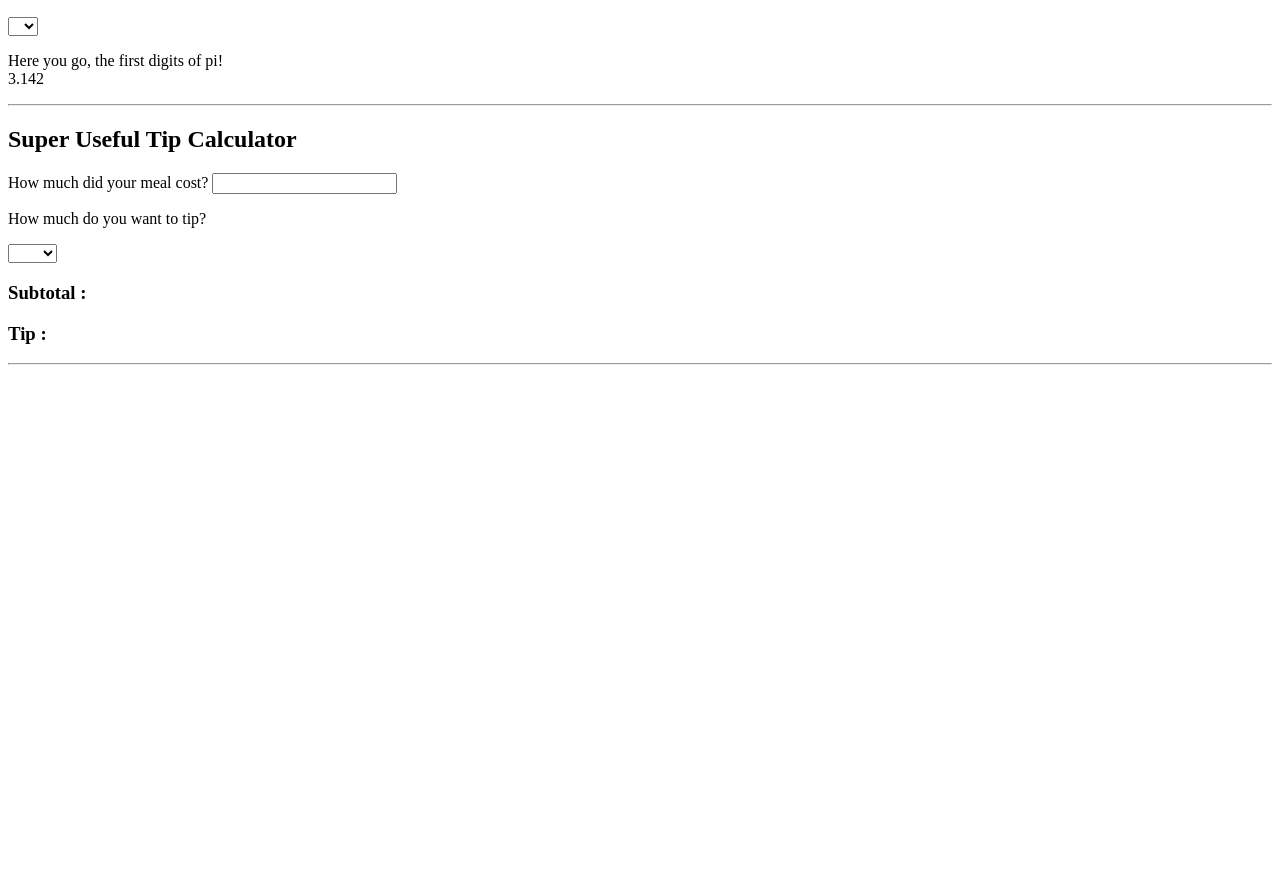
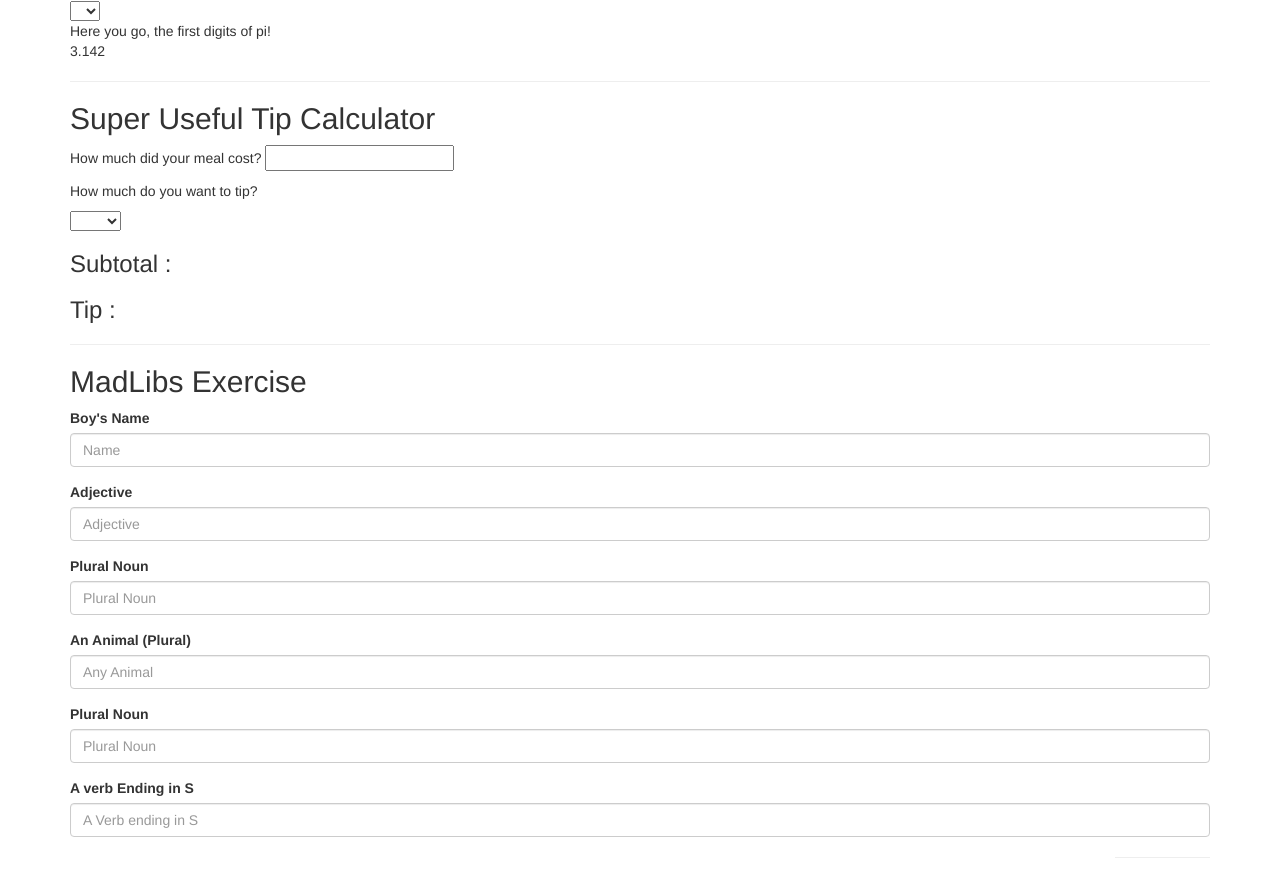
Before and after one commit to Bbouley/angularIntro, a plain HTML site: page index.html in a window 1280 px wide. Shown: the part 653-1526 px from the top of the page. Before the commit the page ends 1026 px from the top, so only its background shows below. Drawn offline with nearby package versions, Linux system fonts and the light colour scheme.

Commit message:
answered questions and added in madlibs form

```diff
--- a/index.html
+++ b/index.html
@@ -3,9 +3,10 @@
 <head>
   <meta charset="UTF-8">
   <title>{{greeting}} World</title>
+  <link rel="stylesheet" href="https://maxcdn.bootstrapcdn.com/bootstrap/3.3.5/css/bootstrap.min.css">
 </head>
 <body>
-
+<div class = 'container'>
   <p>Say something to the world <input type = 'text' ng-model = 'greeting' ng-init= 'greeting="hello, "'></p>
   <p>{{greeting}} world!</p>
 
@@ -76,6 +77,41 @@
 
   <hr>
 
+  <h2>MadLibs Exercise</h2>
+
+  <form>
+    <div class="form-group">
+      <label for="Name">Boy's Name</label>
+      <input type="text" class="form-control" ng-model = 'madlibsName' placeholder="Name">
+    </div>
+    <div class="form-group">
+      <label for="Adjective">Adjective</label>
+      <input type="text" class="form-control" ng-model = 'madlibsAdjective' placeholder="Adjective">
+    </div>
+    <div class="form-group">
+      <label for="Plural Noun">Plural Noun</label>
+      <input type="text" class="form-control" ng-model = 'madlibsPluralNoun' placeholder="Plural Noun">
+    </div>
+    <div class="form-group">
+      <label for="An Animal">An Animal (Plural)</label>
+      <input type="text" class="form-control" ng-model = 'madlibsAnimal' placeholder="Any Animal">
+    </div>
+    <div class="form-group">
+      <label for="Plural Noun">Plural Noun</label>
+      <input type="text" class="form-control" ng-model = 'madlibsPluralNoun2' placeholder="Plural Noun">
+    </div>
+    <div class="form-group">
+      <label for="Verb">A verb Ending in S</label>
+      <input type="text" class="form-control" ng-model = 'madlibsVerb' placeholder="A Verb ending in S">
+    </div>
+  </form>
+
+  <h3 class = 'col-xs-offset-1 col-xs-10'>That is {{madlibsName}}. They are so super {{madlibsAdjective}}.
+  He has so many {{madlibsPluralNoun}}. I think that he likes {{madlibsAnimal}}. But I Hate {{madlibsAnimal}}. I think he just wants to play with his {{madlibsPluralNoun2}} all day. I just want him to {{madlibsVerb}}.</h3>
+
+  <hr>
+
+</div>
 <script type="text/javascript" src = 'https://cdnjs.cloudflare.com/ajax/libs/angular.js/1.4.4/angular.min.js'></script>
 </body>
 </html>
```
Also changed, not shown: 1 other file.
